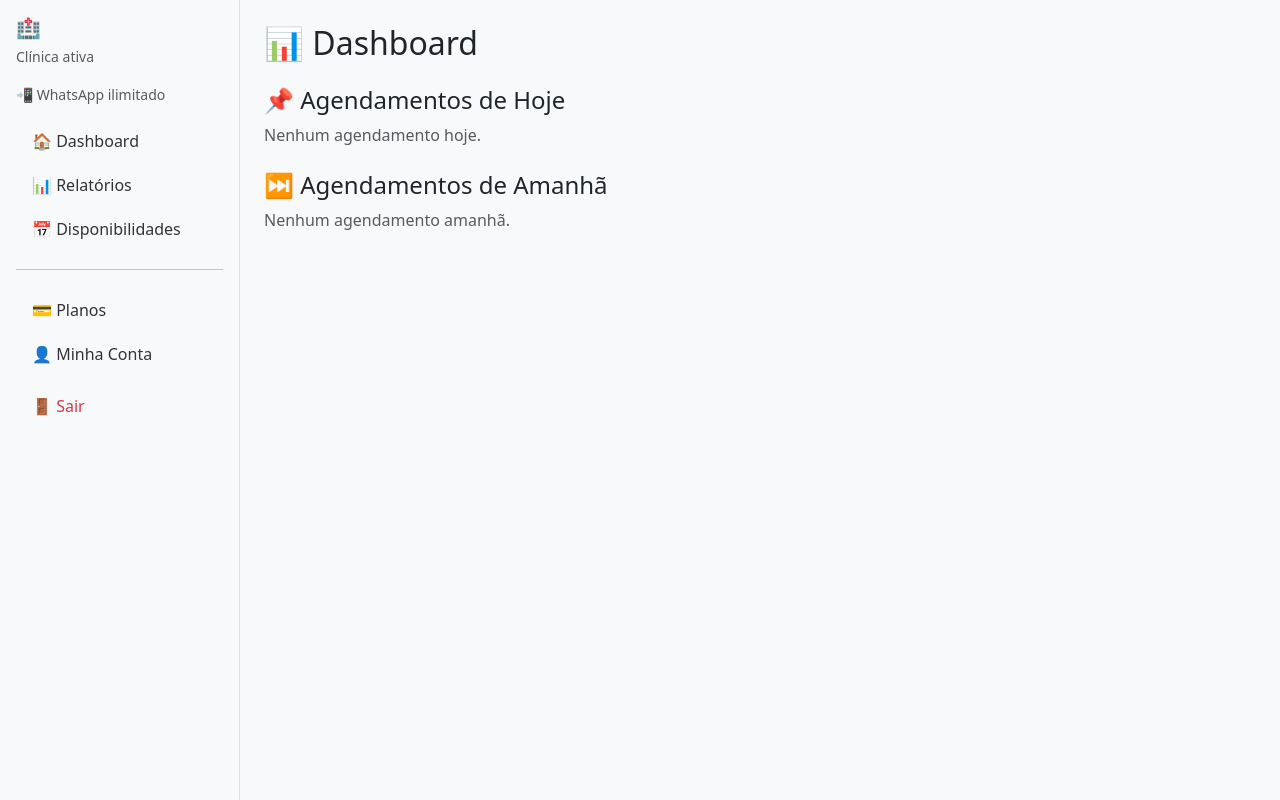
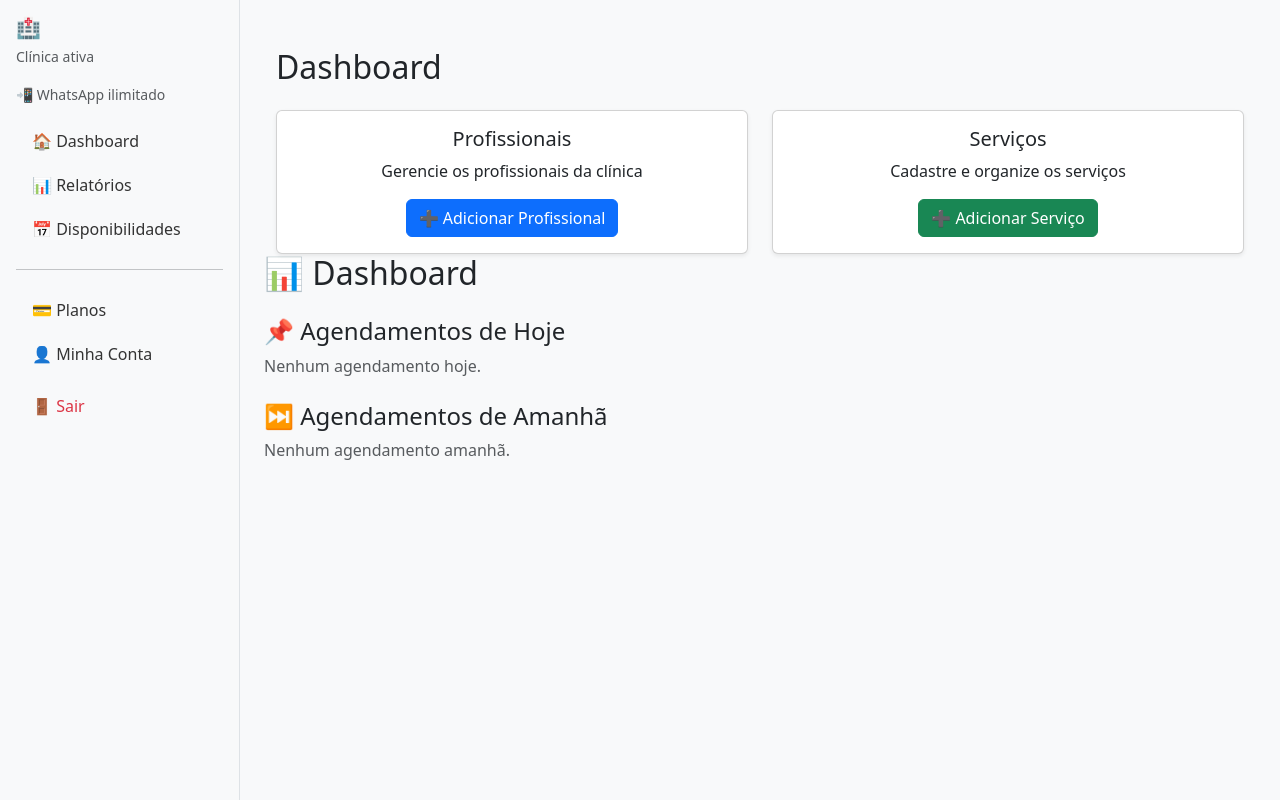
Before and after one commit to hoeverton/clinica_agendamentos, a Django app: page /clinica/dashboard/ in a window 1280 px wide. Run offline with Django 4.2, Linux system fonts and the light colour scheme; the visitor is signed in with stand-in values (Sample User, id 1); data that the repository does not hold is empty.

Commit message:
Adicionado pagina de serviço e profissional no dashboard

```diff
--- a/clinica/templates/clinica/dashboard.html
+++ b/clinica/templates/clinica/dashboard.html
@@ -4,6 +4,43 @@
 {% block title %}Dashboard{% endblock %}
 
 {% block content %}
+<div class="container mt-4">
+    <h2 class="mb-4">Dashboard</h2>
+
+    <div class="row">
+
+        <!-- Card Profissionais -->
+        <div class="col-md-6">
+            <div class="card shadow-sm">
+                <div class="card-body text-center">
+                    <h5 class="card-title">Profissionais</h5>
+                    <p class="card-text">
+                        Gerencie os profissionais da clínica
+                    </p>
+                    <a href="{% url 'profissional_create' %}" class="btn btn-primary">
+                        ➕ Adicionar Profissional
+                    </a>
+                </div>
+            </div>
+        </div>
+
+        <!-- Card Serviços -->
+        <div class="col-md-6">
+            <div class="card shadow-sm">
+                <div class="card-body text-center">
+                    <h5 class="card-title">Serviços</h5>
+                    <p class="card-text">
+                        Cadastre e organize os serviços
+                    </p>
+                    <a href="{% url 'servico_create' %}" class="btn btn-success">
+                        ➕ Adicionar Serviço
+                    </a>
+                </div>
+            </div>
+        </div>
+
+    </div>
+</div>
 
 <h2 class="mb-3">📊 Dashboard</h2>
 
--- a/clinica/urls.py
+++ b/clinica/urls.py
@@ -1,5 +1,5 @@
 from django.urls import path
-from .views import ClinicaLoginView, clinica_logout, disponibilidade_create, disponibilidade_list, disponibilidade_delete, disponibilidade_edit, agendamento_delete, agendamento_edit, minha_conta
+from .views import ClinicaLoginView, clinica_logout, disponibilidade_create, disponibilidade_list, disponibilidade_delete, disponibilidade_edit, agendamento_delete, agendamento_edit, minha_conta,profissional_create,servico_create
 from clinica.views import ClinicaDashboardView, relatorio_agendamentos_csv, relatorio_agendamentos_pdf, relatorio_agendamentos_html, planos
 
 
@@ -21,6 +21,8 @@ urlpatterns = [
     path("relatorios/agendamentos/",relatorio_agendamentos_html,name="relatorio_agendamentos_html"),
     path("minha-conta/", minha_conta, name="minha_conta"),
     path("planos/", planos, name="planos"),
+    path('profissionais/criar/',profissional_create, name='profissional_create'),
+    path('servicos/criar/',servico_create, name='servico_create'),
 
 
 ]
--- a/clinica/views.py
+++ b/clinica/views.py
@@ -21,6 +21,7 @@ from django.db.models import Count
 from django.db.models.functions import TruncMonth
 from django.shortcuts import get_object_or_404
 from datetime import datetime, timedelta
+from .forms import ProfissionalForm, ServicoForm
 from agendamentos.utils import (
     pode_enviar_whatsapp,
     enviar_whatsapp,
@@ -716,3 +717,27 @@ def planos(request):
         "clinica": clinica,
         "planos": planos,
     })
+
+@login_required
+def profissional_create(request):
+    form = ProfissionalForm(request.POST or None)
+
+    if form.is_valid():
+        profissional = form.save(commit=False)
+        profissional.clinica = request.user.clinica
+        profissional.save()
+        return redirect('clinica_dashboard')
+
+    return render(request, 'clinica/profissional_form.html', {'form': form})
+
+@login_required
+def servico_create(request):
+    form = ServicoForm(request.POST or None)
+
+    if form.is_valid():
+        servico = form.save(commit=False)
+        servico.clinica = request.user.clinica
+        servico.save()
+        return redirect('clinica_dashboard')
+
+    return render(request, 'clinica/servico_form.html', {'form': form})
```
Also changed, not shown: clinica/forms.py (added, +28 -0 lines), clinica/templates/clinica/profissional_form.html (added, +20 -0 lines), clinica/templates/clinica/servico_form.html (added, +20 -0 lines).
